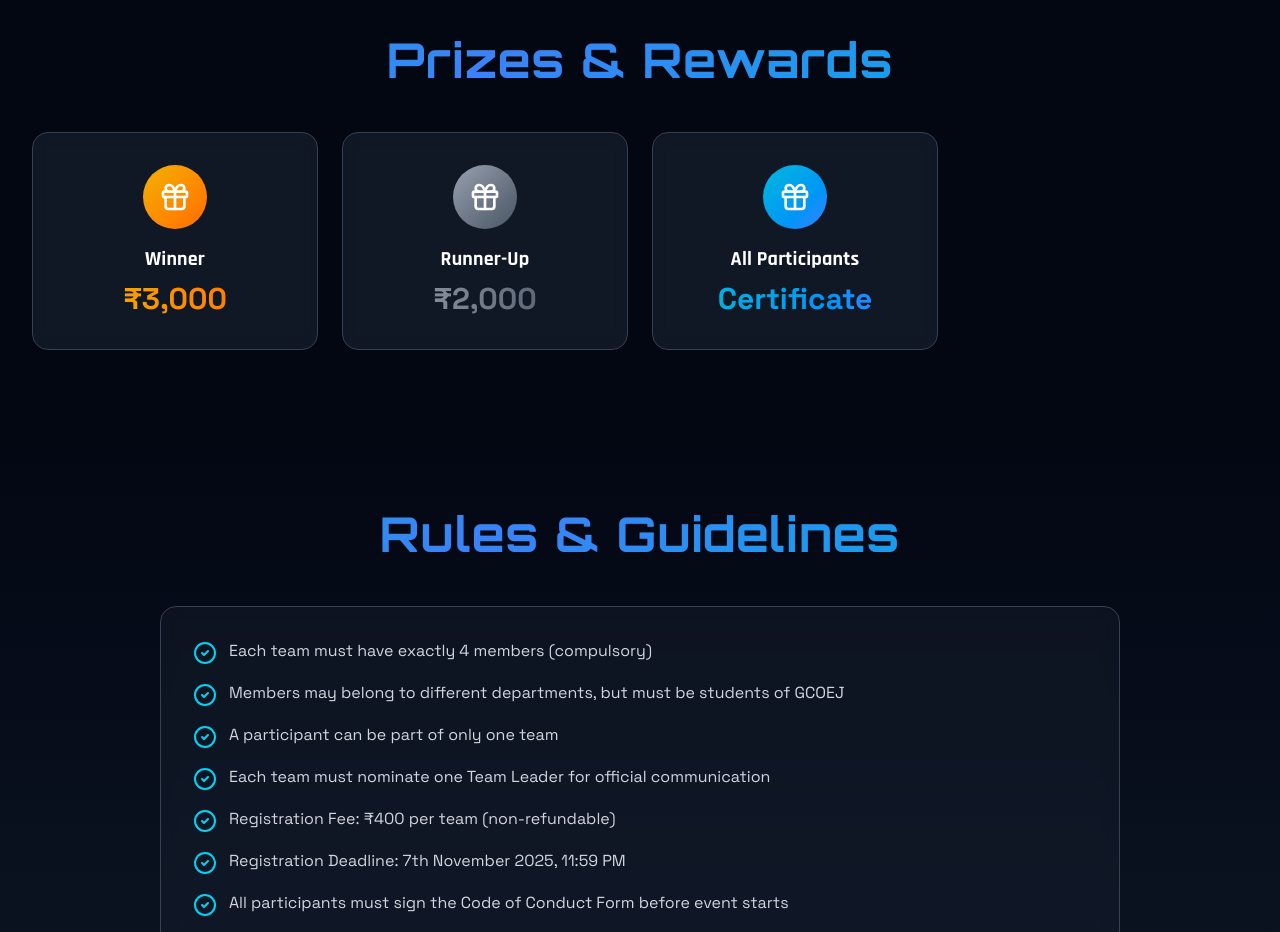
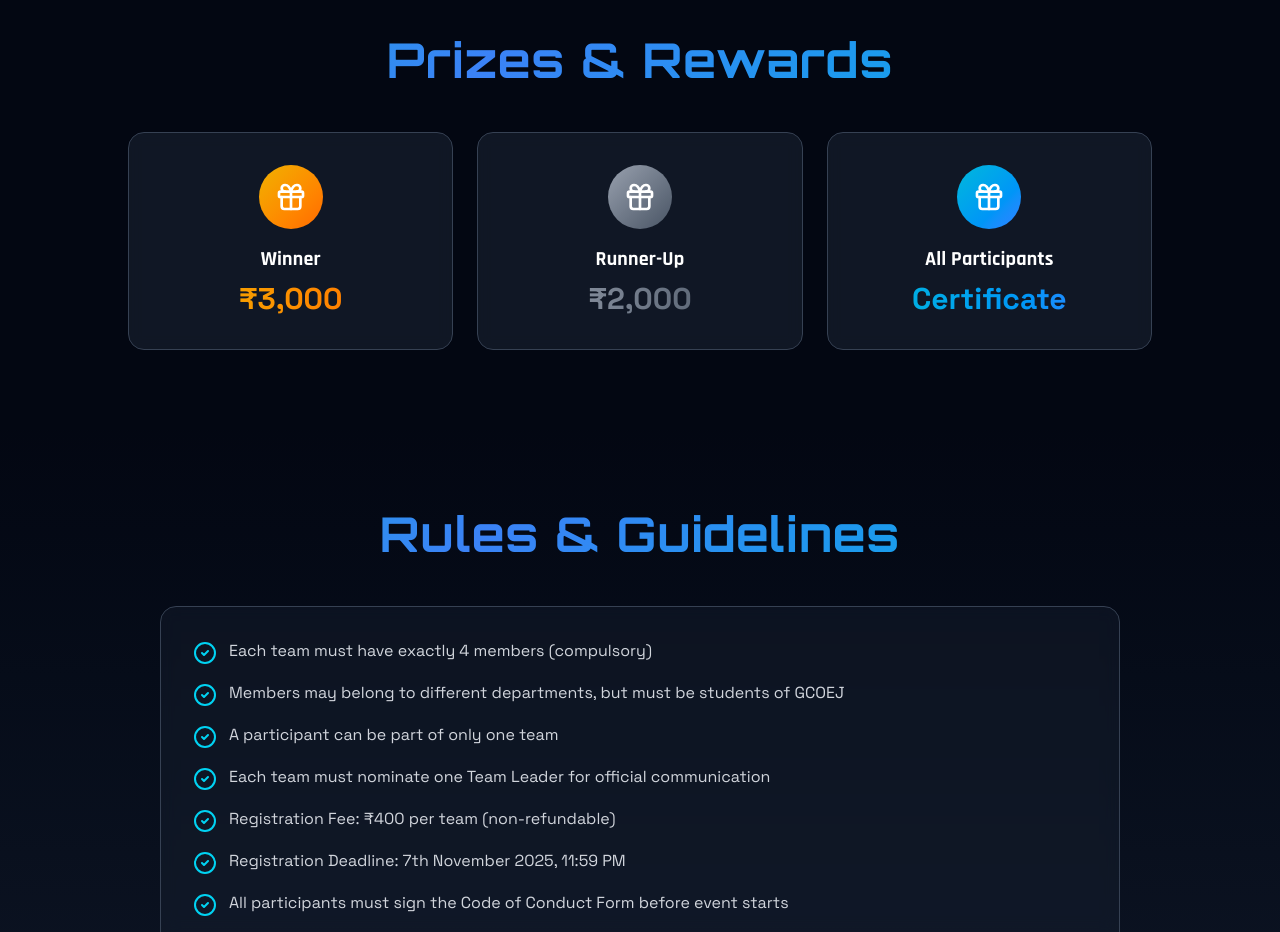
Before and after one commit to npratik01/Tech-Fest-web2, a React (Vite) app: page /events/hacknex in a window 1280 px wide. Shown: the part 4000-4932 px from the top of the page. Built offline with nearby package versions, Linux system fonts and the light colour scheme.

Commit message:
Update HackNex prize layout: adjust grid columns for improved responsiveness

```diff
--- a/src/pages/HackNex.jsx
+++ b/src/pages/HackNex.jsx
@@ -381,7 +381,7 @@
               <span className="gradient-text">Prizes & Rewards</span>
             </h2>
 
-            <div className="grid grid-cols-1 md:grid-cols-2 lg:grid-cols-4 gap-6">
+            <div className="grid grid-cols-1 md:grid-cols-3 gap-6 max-w-5xl mx-auto">
               {prizes.map((prize, index) => (
                 <div
                   key={index}
```
